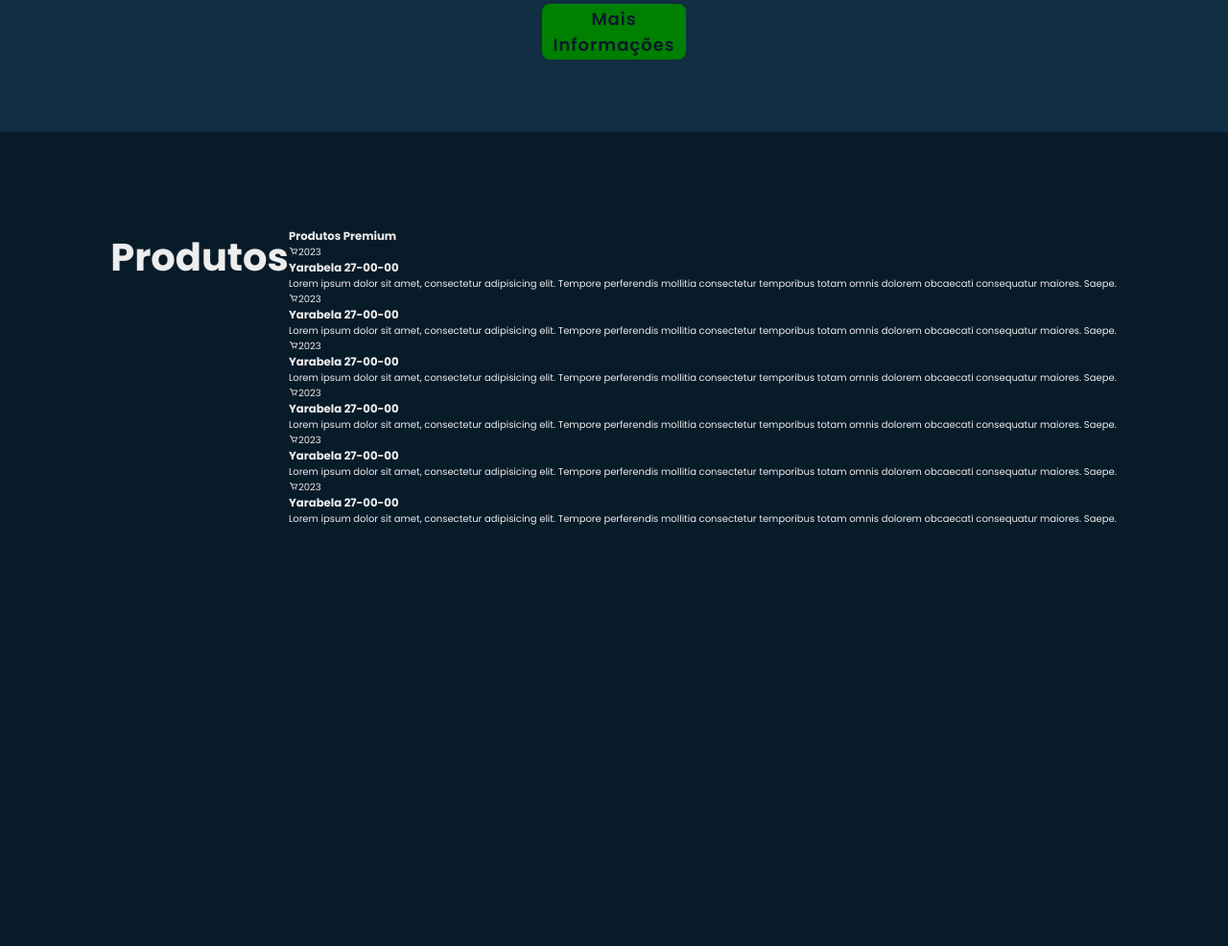
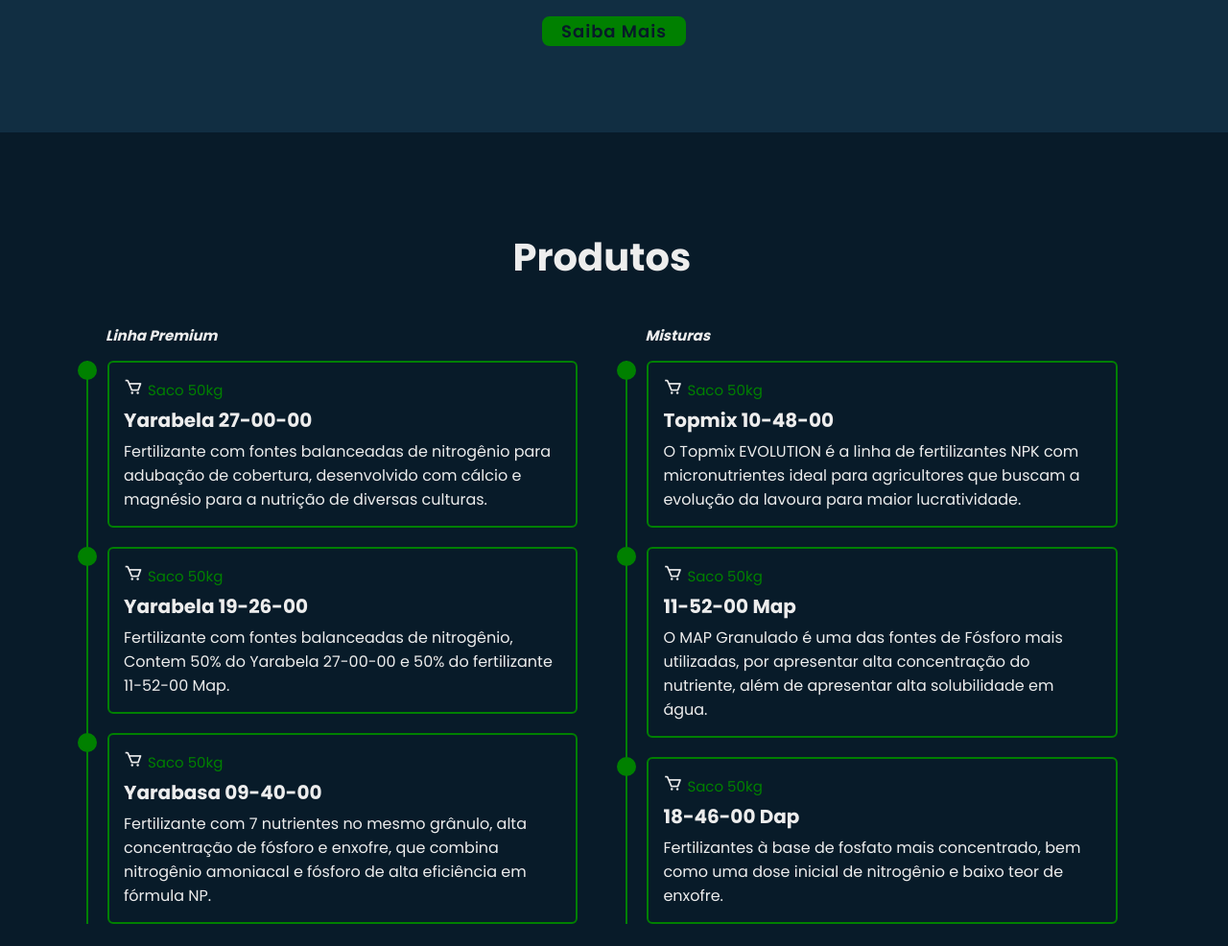
Before and after one commit to emersonneutzling/Mais-Pastos, a plain HTML site: page index.html in a window 1280 px wide. Shown: the part 1462-2448 px from the top of the page at 96% size. Before the commit the page ends 2400 px from the top, so only its background shows below. Drawn offline with nearby package versions, Linux system fonts and the light colour scheme.

Commit message:
atualizei projeto

```diff
--- a/index.html
+++ b/index.html
@@ -72,7 +72,7 @@
             <h3>Mais Pastos</h3>
             <p>A mais de 10 anos no mercado, contamos com uma equipe de qualidade, visando sempre o bom atendimento aos nossos clientes, com produtos de ótima qualidade e um pós-venda com foco na lealdade e fidelização.</p>
             <div class="btn-box btns">
-                <a href="#" class="btn">Mais Informações</a>
+                <a href="#" class="btn">Saiba Mais</a>
             </div>
         </div>
 
@@ -81,50 +81,57 @@
         <h2 class="heading">Produtos</h2>
         <div class="product-row">
             <div class="producto-column">
-                <h3 class="title">Produtos Premium</h3>
+                <h3 class="title"><i>Linha Premium</i></h3>
                 <div class="product-box">
                     <div class="product-content">
                         <div class="content">
-                            <div class="cart"><i class='bx bx-cart'></i>2023</div>
+                            <div class="cart"><i class='bx bx-cart'></i>Saco 50kg</div>
                             <h3>Yarabela 27-00-00</h3>
-                            <p>Lorem ipsum dolor sit amet, consectetur adipisicing elit. Tempore perferendis mollitia consectetur temporibus totam omnis dolorem obcaecati consequatur maiores. Saepe.</p>
+                            <p>Fertilizante com fontes balanceadas de nitrogênio para adubação de cobertura, desenvolvido com cálcio e magnésio para a nutrição de diversas culturas.</p>
                         </div>
                     </div>
                     <div class="product-content">
                         <div class="content">
-                            <div class="cart"><i class='bx bx-cart'></i>2023</div>
-                            <h3>Yarabela 27-00-00</h3>
-                            <p>Lorem ipsum dolor sit amet, consectetur adipisicing elit. Tempore perferendis mollitia consectetur temporibus totam omnis dolorem obcaecati consequatur maiores. Saepe.</p>
+                            <div class="cart"><i class='bx bx-cart'></i>Saco 50kg</div>
+                            <h3>Yarabela 19-26-00</h3>
+                            <p>Fertilizante com fontes balanceadas de nitrogênio, Contem 50% do Yarabela 27-00-00 e 50% do fertilizante 11-52-00 Map.</p>
                         </div>
                     </div>
                     <div class="product-content">
                         <div class="content">
-                            <div class="cart"><i class='bx bx-cart'></i>2023</div>
-                            <h3>Yarabela 27-00-00</h3>
-                            <p>Lorem ipsum dolor sit amet, consectetur adipisicing elit. Tempore perferendis mollitia consectetur temporibus totam omnis dolorem obcaecati consequatur maiores. Saepe.</p>
+                            <div class="cart"><i class='bx bx-cart'></i>Saco 50kg</div>
+                            <h3>Yarabasa 09-40-00</h3>
+                            <p>Fertilizante com 7 nutrientes no mesmo grânulo, alta concentração de fósforo e enxofre, que combina nitrogênio amoniacal e fósforo de alta eficiência em fórmula NP.</p>
+                        </div>
+                    </div>
+
+                </div>
+            </div>
+            <div class="producto-column">
+                <h3 class="title"><i>Misturas</i></h3>
+                <div class="product-box">
+                    <div class="product-content">
+                        <div class="content">
+                            <div class="cart"><i class='bx bx-cart'></i>Saco 50kg</div>
+                            <h3>Topmix 10-48-00</h3>
+                            <p>O Topmix EVOLUTION é a linha de fertilizantes NPK com micronutrientes ideal para agricultores que buscam a evolução da lavoura para maior lucratividade.</p>
                         </div>
                     </div>
                     <div class="product-content">
                         <div class="content">
-                            <div class="cart"><i class='bx bx-cart'></i>2023</div>
-                            <h3>Yarabela 27-00-00</h3>
-                            <p>Lorem ipsum dolor sit amet, consectetur adipisicing elit. Tempore perferendis mollitia consectetur temporibus totam omnis dolorem obcaecati consequatur maiores. Saepe.</p>
+                            <div class="cart"><i class='bx bx-cart'></i>Saco 50kg</div>
+                            <h3>11-52-00 Map</h3>
+                            <p>O MAP Granulado é uma das fontes de Fósforo mais utilizadas, por apresentar alta concentração do nutriente, além de apresentar alta solubilidade em água.</p>
                         </div>
                     </div>
                     <div class="product-content">
                         <div class="content">
-                            <div class="cart"><i class='bx bx-cart'></i>2023</div>
-                            <h3>Yarabela 27-00-00</h3>
-                            <p>Lorem ipsum dolor sit amet, consectetur adipisicing elit. Tempore perferendis mollitia consectetur temporibus totam omnis dolorem obcaecati consequatur maiores. Saepe.</p>
+                            <div class="cart"><i class='bx bx-cart'></i>Saco 50kg</div>
+                            <h3>18-46-00 Dap</h3>
+                            <p>Fertilizantes à base de fosfato mais concentrado, bem como uma dose inicial de nitrogênio e baixo teor de enxofre.</p>
                         </div>
                     </div>
-                    <div class="product-content">
-                        <div class="content">
-                            <div class="cart"><i class='bx bx-cart'></i>2023</div>
-                            <h3>Yarabela 27-00-00</h3>
-                            <p>Lorem ipsum dolor sit amet, consectetur adipisicing elit. Tempore perferendis mollitia consectetur temporibus totam omnis dolorem obcaecati consequatur maiores. Saepe.</p>
-                        </div>
-                    </div>
+
                 </div>
             </div>
         </div>
--- a/style.css
+++ b/style.css
@@ -61,7 +61,7 @@
     color: var(--text-color);
     font-weight: 500;
     margin-left: 3.5rem;
-    transition: all .3s ease;
+    transition: all .4s ease;
 }
 
 .navbar a:hover, .navbar a.active{
@@ -141,7 +141,7 @@
     color: var(--bg-color);
     z-index: 1;
     overflow: hidden;
-    transition: all .5s ease;
+    transition: .8s;
 }
 
 section .home-content .btn-box .btn:hover{
@@ -327,6 +327,8 @@
     cursor: pointer;
 }
 
+
+
 .about{
     display: flex;
     justify-content: center;
@@ -403,4 +405,96 @@
 
 .product{
     display: flex;
+    justify-content: center;
+    align-items: center;
+    flex-direction: column;
+    min-height: auto;
+    padding-left: 9rem;
+
 }
+
+.product .product-row{
+    display: flex;
+    flex-wrap: wrap;
+    gap: 5rem;
+}
+
+.product-row .producto-column{
+    flex: 1 1 40rem;
+}
+
+.producto-column .title{
+    font-size: 1.5rem;
+    margin: 0 0 1.5rem 2rem;
+}
+
+.producto-column .product-box{
+    border-left: .2rem solid var(--second-bg-color);
+}
+
+.product-box .product-content{
+    position: relative;
+    padding-left: 2rem;
+}
+
+.product-box .product-content::before{
+    content: '';
+    position: absolute;
+    top: 0;
+    left: -1.1rem;
+    width: 2rem;
+    height: 2rem;
+    background: var(--second-bg-color);
+    border-radius: 50%;
+}
+
+.product-content .content{
+    position: relative;
+    padding: 1.5rem;
+    border: .2rem solid var(--second-bg-color);
+    border-radius: .6rem;
+    margin-bottom: 2rem;
+
+}
+
+.product-content .content::before{
+    content: '';
+    position: absolute;
+    top: 0;
+    left: 0;
+    width: 0;
+    height: 100%;
+    background: var(--second-bg-color);
+    z-index: -1;
+    transition: all .8s ease;
+}
+
+.product-content .content:hover:before{
+    width: 100%;
+
+}
+
+.product-content .content .cart{
+    font-size: 1.5rem;
+    color: var(--second-bg-color);
+    padding-bottom: .5rem;
+}
+
+.product-content .content .cart i{
+    padding-right: .5rem;
+}
+
+.product-content .content .bx-cart{
+    color: var(--text-color);
+    font-size: 2rem;
+    cursor: pointer;
+}
+
+.product-content .content h3{
+    font-size: 2rem;
+}
+
+.product-content .content p{
+    font-size: 1.6rem;
+    padding-top: .5rem;
+}
```
